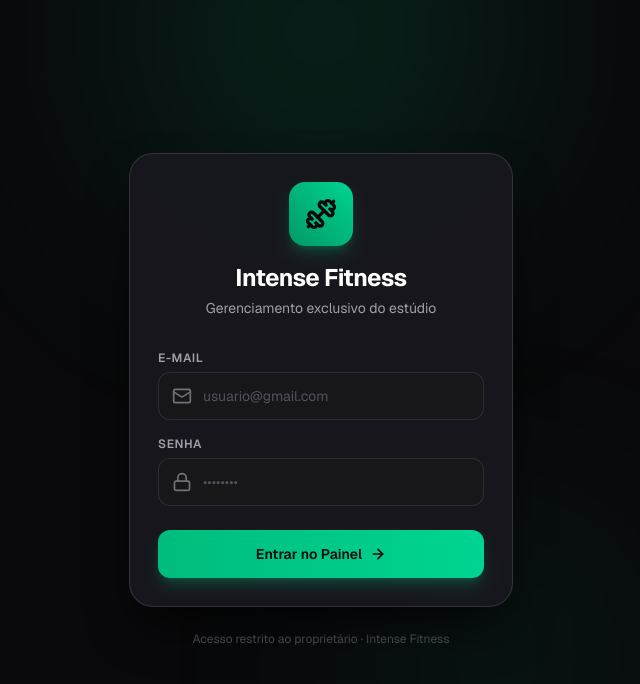
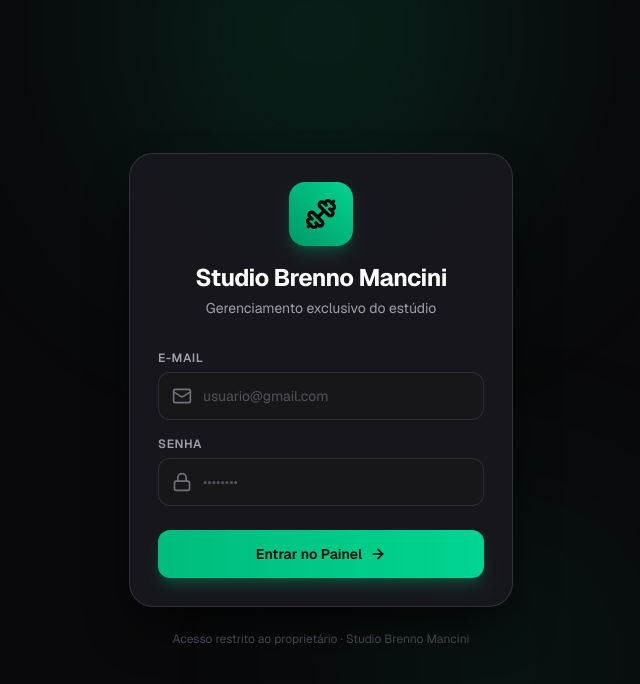
Before and after one commit to bentomancini/studio-fitness, a Next.js app: page /login in a window 1280 px wide. Shown: the top 684 px of the page, without its empty margins (319-959 px from the left). Built offline with nearby package versions, Linux system fonts and the light colour scheme.

Commit message:
chore: renomear aplicacao de Intense Fitness para Studio Brenno Mancini

```diff
--- a/app/(app)/alunos/novo/page.tsx
+++ b/app/(app)/alunos/novo/page.tsx
@@ -20,7 +20,7 @@ export default function NovoAlunoPage() {
             Novo Aluno
           </h1>
           <p className="text-xs text-zinc-400">
-            Cadastre um novo aluno no Intense Fitness
+            Cadastre um novo aluno no Studio Brenno Mancini
           </p>
         </div>
       </div>
--- a/app/(app)/cobrancas/configuracoes/configuracoes-cobranca-client.tsx
+++ b/app/(app)/cobrancas/configuracoes/configuracoes-cobranca-client.tsx
@@ -21,13 +21,13 @@ import {
 
 const TEMPLATES_PADRAO: ConfigCobranca = {
   chave_pix: "",
-  studio_nome: "Intense Fitness",
+  studio_nome: "Studio Brenno Mancini",
   msg_antecipada:
-    "Olá, {primeiro_nome}! Passando para lembrar que sua mensalidade da Intense Fitness no valor de R$ {valor} vence no dia {vencimento}. Chave Pix: {chave_pix}. Qualquer dúvida, me avise!",
+    "Olá, {primeiro_nome}! Passando para lembrar que sua mensalidade do Studio Brenno Mancini no valor de R$ {valor} vence no dia {vencimento}. Chave Pix: {chave_pix}. Qualquer dúvida, me avise!",
   msg_hoje:
-    "Olá, {primeiro_nome}! Sua mensalidade da Intense Fitness no valor de R$ {valor} vence hoje ({vencimento}). Segue a chave Pix para pagamento: {chave_pix}. Obrigado!",
+    "Olá, {primeiro_nome}! Sua mensalidade do Studio Brenno Mancini no valor de R$ {valor} vence hoje ({vencimento}). Segue a chave Pix para pagamento: {chave_pix}. Obrigado!",
   msg_atraso:
-    "Olá, {primeiro_nome}, tudo bem? Não identificamos o pagamento da sua mensalidade da Intense Fitness no valor de R$ {valor}, vencida em {vencimento}. Segue nossa chave Pix: {chave_pix}. Caso já tenha pago, por favor desconsidere!",
+    "Olá, {primeiro_nome}, tudo bem? Não identificamos o pagamento da sua mensalidade do Studio Brenno Mancini no valor de R$ {valor}, vencida em {vencimento}. Segue nossa chave Pix: {chave_pix}. Caso já tenha pago, por favor desconsidere!",
 };
 
 type Props = {
@@ -40,7 +40,7 @@ export function ConfiguracoesCobrancaClient({ configInicial }: Props) {
 
   // Estados dos campos
   const [chavePix, setChavePix] = useState(configInicial.chave_pix);
-  const [studioNome, setStudioNome] = useState(configInicial.studio_nome || "Intense Fitness");
+  const [studioNome, setStudioNome] = useState(configInicial.studio_nome || "Studio Brenno Mancini");
   const [msgAntecipada, setMsgAntecipada] = useState(configInicial.msg_antecipada);
   const [msgHoje, setMsgHoje] = useState(configInicial.msg_hoje);
   const [msgAtraso, setMsgAtraso] = useState(configInicial.msg_atraso);
@@ -84,7 +84,7 @@ export function ConfiguracoesCobrancaClient({ configInicial }: Props) {
     valor: 250,
     dataVencimento: hoje,
     chavePix: chavePix || "(sua chave Pix cadastrada acima)",
-    studioNome: studioNome || "Intense Fitness",
+    studioNome: studioNome || "Studio Brenno Mancini",
     template: templateAtual,
   });
 
@@ -167,7 +167,7 @@ export function ConfiguracoesCobrancaClient({ configInicial }: Props) {
               type="text"
               value={studioNome}
               onChange={(e) => setStudioNome(e.target.value)}
-              placeholder="Intense Fitness"
+              placeholder="Studio Brenno Mancini"
               className="h-11 rounded-xl border border-white/10 bg-zinc-950 px-3.5 text-xs text-white placeholder:text-zinc-500 focus:border-emerald-500 focus:outline-none"
             />
           </div>
@@ -240,7 +240,7 @@ export function ConfiguracoesCobrancaClient({ configInicial }: Props) {
                 { tag: "{valor}", desc: "Ex: 250,00" },
                 { tag: "{vencimento}", desc: "Ex: 10/10/2026" },
                 { tag: "{chave_pix}", desc: "Chave Pix" },
-                { tag: "{studio_nome}", desc: "Intense Fitness" },
+                { tag: "{studio_nome}", desc: "Studio Brenno Mancini" },
               ].map((v) => (
                 <button
                   key={v.tag}
--- a/app/(app)/cobrancas/configuracoes/page.tsx
+++ b/app/(app)/cobrancas/configuracoes/page.tsx
@@ -2,7 +2,7 @@ import { obterConfiguracoesCobranca } from "@/lib/services/cobrancas";
 import { ConfiguracoesCobrancaClient } from "./configuracoes-cobranca-client";
 
 export const metadata = {
-  title: "Configurações de Cobrança | Intense Fitness",
+  title: "Configurações de Cobrança | Studio Brenno Mancini",
   description: "Personalize sua chave Pix e modelos de mensagem do WhatsApp",
 };
 
--- a/app/(app)/cobrancas/page.tsx
+++ b/app/(app)/cobrancas/page.tsx
@@ -3,7 +3,7 @@ import { listarAlunosAtivos } from "@/lib/services/alunos";
 import { CobrancasClient } from "./cobrancas-client";
 
 export const metadata = {
-  title: "Cobranças | Intense Fitness",
+  title: "Cobranças | Studio Brenno Mancini",
   description: "Controle financeiro de mensalidades e cobrança ágil via WhatsApp",
 };
 
--- a/app/(app)/layout.tsx
+++ b/app/(app)/layout.tsx
@@ -30,7 +30,7 @@ export default async function AppLayout({
           </div>
           <div className="flex items-center gap-2">
             <span className="text-sm font-bold tracking-tight text-white">
-              Intense Fitness
+              Studio Brenno Mancini
             </span>
             <span className="rounded-full border border-emerald-500/25 bg-emerald-500/10 px-2 py-0.5 text-[10px] font-semibold text-emerald-400">
               Admin
--- a/app/layout.tsx
+++ b/app/layout.tsx
@@ -14,15 +14,15 @@ const geistMono = Geist_Mono({
 
 export const metadata: Metadata = {
   title: {
-    default: "Intense Fitness",
-    template: "%s · Intense Fitness",
+    default: "Studio Brenno Mancini",
+    template: "%s · Studio Brenno Mancini",
   },
-  description: "Agenda e gerenciamento do Intense Fitness",
-  applicationName: "Intense Fitness",
+  description: "Agenda e gerenciamento do Studio Brenno Mancini",
+  applicationName: "Studio Brenno Mancini",
   appleWebApp: {
     capable: true,
     statusBarStyle: "black-translucent",
-    title: "Intense Fitness",
+    title: "Studio Brenno",
   },
   formatDetection: { telephone: true },
   icons: {
--- a/app/login/page.tsx
+++ b/app/login/page.tsx
@@ -28,7 +28,7 @@ export default function LoginPage() {
               <Dumbbell className="h-8 w-8 stroke-[2.5]" />
             </div>
             <h1 className="text-2xl font-bold tracking-tight text-white">
-              Intense Fitness
+              Studio Brenno Mancini
             </h1>
             <p className="mt-1 text-sm text-zinc-400">
               Gerenciamento exclusivo do estúdio
@@ -102,7 +102,7 @@ export default function LoginPage() {
 
         {/* Rodapé discreto */}
         <p className="mt-6 text-center text-xs text-zinc-600">
-          Acesso restrito ao proprietário · Intense Fitness
+          Acesso restrito ao proprietário · Studio Brenno Mancini
         </p>
       </div>
     </main>
--- a/lib/services/cobrancas.ts
+++ b/lib/services/cobrancas.ts
@@ -65,13 +65,13 @@ export type ConfigCobranca = {
 
 const CONFIG_PADRAO: ConfigCobranca = {
   chave_pix: "",
-  studio_nome: "Intense Fitness",
+  studio_nome: "Studio Brenno Mancini",
   msg_antecipada:
-    "Olá, {primeiro_nome}! Passando para lembrar que sua mensalidade da Intense Fitness no valor de R$ {valor} vence no dia {vencimento}. Chave Pix: {chave_pix}. Qualquer dúvida, me avise!",
+    "Olá, {primeiro_nome}! Passando para lembrar que sua mensalidade do Studio Brenno Mancini no valor de R$ {valor} vence no dia {vencimento}. Chave Pix: {chave_pix}. Qualquer dúvida, me avise!",
   msg_hoje:
-    "Olá, {primeiro_nome}! Sua mensalidade da Intense Fitness no valor de R$ {valor} vence hoje ({vencimento}). Segue a chave Pix para pagamento: {chave_pix}. Obrigado!",
+    "Olá, {primeiro_nome}! Sua mensalidade do Studio Brenno Mancini no valor de R$ {valor} vence hoje ({vencimento}). Segue a chave Pix para pagamento: {chave_pix}. Obrigado!",
   msg_atraso:
-    "Olá, {primeiro_nome}, tudo bem? Não identificamos o pagamento da sua mensalidade da Intense Fitness no valor de R$ {valor}, vencida em {vencimento}. Segue nossa chave Pix: {chave_pix}. Caso já tenha pago, por favor desconsidere!",
+    "Olá, {primeiro_nome}, tudo bem? Não identificamos o pagamento da sua mensalidade do Studio Brenno Mancini no valor de R$ {valor}, vencida em {vencimento}. Segue nossa chave Pix: {chave_pix}. Caso já tenha pago, por favor desconsidere!",
 };
 
 /**
@@ -152,7 +152,7 @@ export async function salvarConfiguracoesCobranca(
 
   const linhas = [
     { chave: "cobranca_pix_chave", valor: (novasConfigs.chave_pix ?? "").trim() },
-    { chave: "cobranca_studio_nome", valor: (novasConfigs.studio_nome ?? "Intense Fitness").trim() },
+    { chave: "cobranca_studio_nome", valor: (novasConfigs.studio_nome ?? "Studio Brenno Mancini").trim() },
     { chave: "cobranca_msg_antecipada", valor: (novasConfigs.msg_antecipada ?? CONFIG_PADRAO.msg_antecipada).trim() },
     { chave: "cobranca_msg_hoje", valor: (novasConfigs.msg_hoje ?? CONFIG_PADRAO.msg_hoje).trim() },
     { chave: "cobranca_msg_atraso", valor: (novasConfigs.msg_atraso ?? CONFIG_PADRAO.msg_atraso).trim() },
--- a/lib/services/whatsapp-cobranca.ts
+++ b/lib/services/whatsapp-cobranca.ts
@@ -64,7 +64,7 @@ export function preencherTemplateMensagem(params: ParametrosMensagemWhatsApp): s
   const valorFormatado = formatarValorBRL(params.valor);
   const vencimentoFormatado = formatarDataBR(params.dataVencimento);
   const chavePix = (params.chavePix || "").trim();
-  const studioNome = (params.studioNome || "Intense Fitness").trim();
+  const studioNome = (params.studioNome || "Studio Brenno Mancini").trim();
 
   let texto = params.template;
 
--- a/package.json
+++ b/package.json
@@ -1,5 +1,5 @@
 {
-  "name": "intense-fitness",
+  "name": "studio-brenno-mancini",
   "version": "0.1.0",
   "private": true,
   "scripts": {
--- a/scripts/test-cobrancas-service.mjs
+++ b/scripts/test-cobrancas-service.mjs
@@ -81,7 +81,7 @@ function preencherTemplateMensagem(params) {
   const valorFormatado = formatarValorBRL(params.valor);
   const vencimentoFormatado = formatarDataBR(params.dataVencimento);
   const chavePix = (params.chavePix || "").trim();
-  const studioNome = (params.studioNome || "Intense Fitness").trim();
+  const studioNome = (params.studioNome || "Studio Brenno Mancini").trim();
 
   let texto = params.template;
   texto = texto.replace(/\{primeiro_nome\}/gi, primeiroNome);
@@ -182,7 +182,7 @@ async function executarTestes() {
     valor: 250,
     dataVencimento: "2026-10-15",
     chavePix: "11999999999",
-    studioNome: "Intense Fitness",
+    studioNome: "Studio Brenno Mancini",
     template,
   });
 
@@ -190,7 +190,7 @@ async function executarTestes() {
   const contemValor = msgPronta.includes("250,00");
   const contemVencimento = msgPronta.includes("15/10/2026");
   const contemPix = msgPronta.includes("11999999999");
-  const contemStudio = msgPronta.includes("Intense Fitness");
+  const contemStudio = msgPronta.includes("Studio Brenno Mancini");
 
   if (contemPrimeiroNome && contemValor && contemVencimento && contemPix && contemStudio) {
     console.log("• Substituição de variáveis ({primeiro_nome}, {valor}, {vencimento}, {chave_pix}): ✅ OK");
@@ -219,8 +219,8 @@ async function executarTestes() {
   } else {
     console.log(`• Configurações encontradas no Supabase: ${configs.length} chaves ✅ OK`);
     const studioNomeRow = configs.find((c) => c.chave === "cobranca_studio_nome");
-    if (studioNomeRow && studioNomeRow.valor === "Intense Fitness") {
-      console.log("• Nome do Studio configurado como 'Intense Fitness': ✅ OK");
+    if (studioNomeRow) {
+      console.log(`• Nome do Studio configurado no banco: '${studioNomeRow.valor}' ✅ OK`);
     }
   }
 
```
Also changed, not shown: public/manifest.webmanifest, 1 other file (tests, documents, lock files or other folders).
